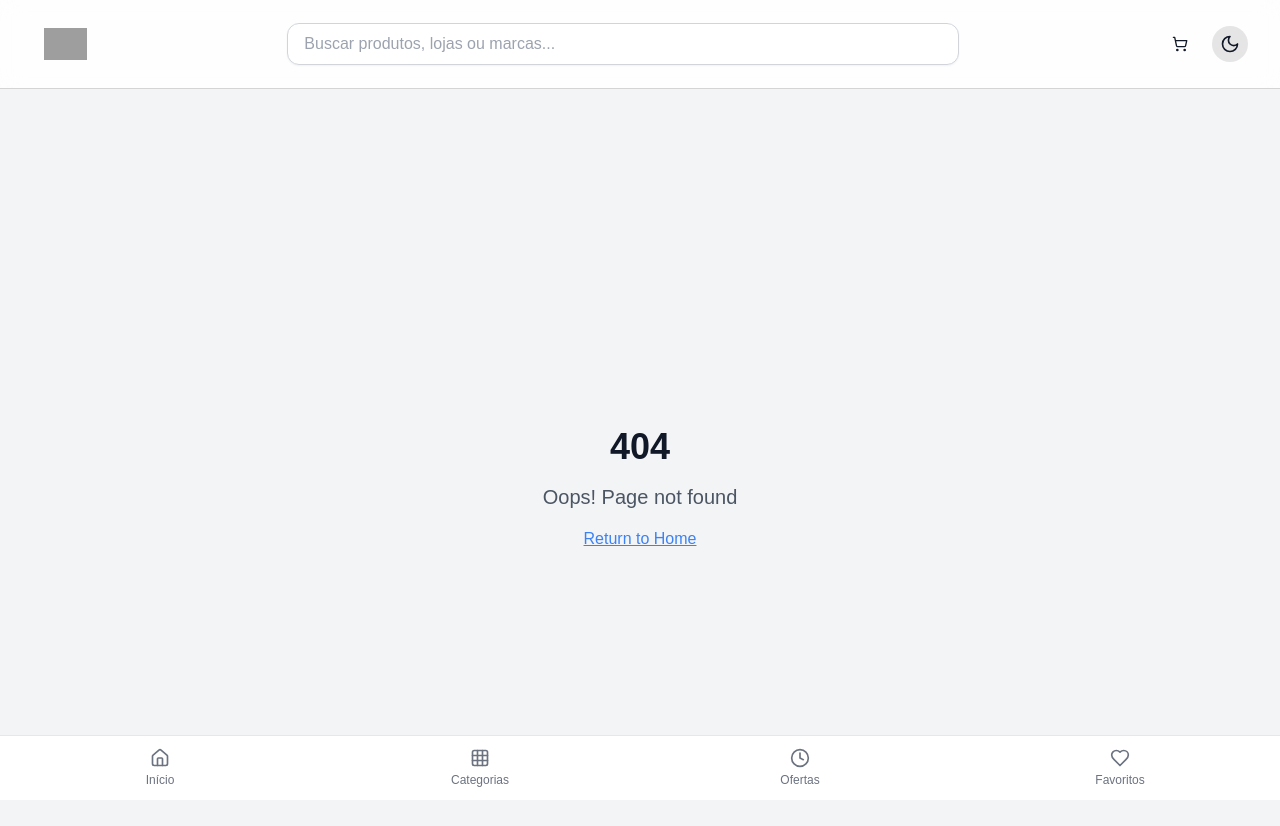
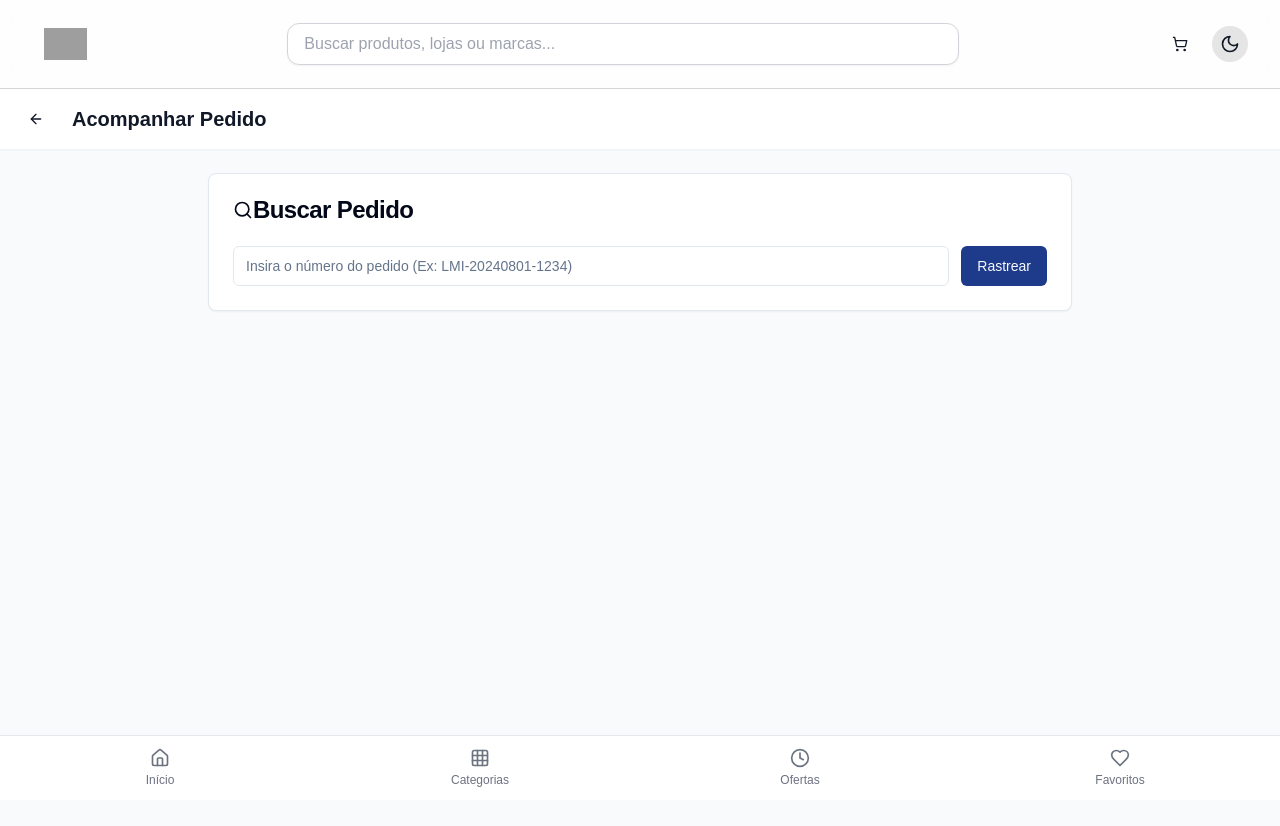
Before and after one commit to Omaralyxt/Lumi, a React (Vite) app: page /track-order in a window 1280 px wide. Before the commit this address had no page. Shown: the top 826 px of the page. Built offline with nearby package versions, Linux system fonts and the light colour scheme; grey boxes are pictures that could not be loaded.

Commit message:
[dyad] Implemented a basic order tracking page and added its route to the application. - wrote 2 file(s)

```diff
--- a/src/App.tsx
+++ b/src/App.tsx
@@ -26,6 +26,7 @@ import { OrdersProvider } from "./context/OrdersContext";
 import OrderConfirmationPage from "./pages/OrderConfirmationPage";
 import { FavoritesProvider } from "./context/FavoritesContext";
 import RootRedirect from "./components/RootRedirect";
+import TrackOrderPage from "./pages/TrackOrderPage"; // Importação adicionada
 
 const queryClient = new QueryClient();
 
@@ -60,6 +61,7 @@ const App = () => (
                     <Route path="/category/:slug" element={<CategoryProductsPage />} />
                     <Route path="/product/:id" element={<ProductDetail />} />
                     <Route path="/sales/:id" element={<SalesPage />} />
+                    <Route path="/track-order" element={<TrackOrderPage />} /> {/* Rota adicionada */}
 
                     {/* Rotas de Autenticação (Apenas Comprador) */}
                     <Route path="/login" element={<BuyerLogin />} />
--- /dev/null
+++ b/src/pages/TrackOrderPage.tsx
@@ -0,0 +1,173 @@
+"use client";
+
+import React, { useState, useCallback } from "react";
+import { ArrowLeft, Search, Package, Truck, CheckCircle, Clock, XCircle } from "lucide-react";
+import { Button } from "@/components/ui/button";
+import { Card, CardContent, CardHeader, CardTitle } from "@/components/ui/card";
+import { Input } from "@/components/ui/input";
+import { Link, useNavigate } from "react-router-dom";
+import { toast } from "sonner";
+
+interface TrackingStep {
+  status: string;
+  date: string;
+  icon: React.ElementType;
+  color: string;
+}
+
+const getTrackingHistory = (orderNumber: string): TrackingStep[] => {
+  // Simulação de rastreamento baseado no último dígito do número do pedido
+  const lastDigit = parseInt(orderNumber.slice(-1)) || 0;
+
+  const baseHistory: TrackingStep[] = [
+    { status: "Pedido Recebido", date: "2024-08-01 10:00", icon: Package, color: "text-blue-600" },
+    { status: "Pagamento Confirmado", date: "2024-08-01 10:15", icon: CheckCircle, color: "text-green-600" },
+    { status: "Preparando para Envio", date: "2024-08-01 14:30", icon: Clock, color: "text-yellow-600" },
+    { status: "Enviado", date: "2024-08-02 09:00", icon: Truck, color: "text-purple-600" },
+    { status: "Em Trânsito", date: "2024-08-03 11:00", icon: Truck, color: "text-purple-600" },
+    { status: "Entregue", date: "2024-08-04 15:00", icon: CheckCircle, color: "text-green-600" },
+  ];
+
+  if (lastDigit % 3 === 0) {
+    // Pedido Cancelado
+    return [
+      ...baseHistory.slice(0, 2),
+      { status: "Cancelado pelo Vendedor", date: "2024-08-02 11:00", icon: XCircle, color: "text-red-600" },
+    ];
+  } else if (lastDigit % 2 === 0) {
+    // Pedido em Trânsito
+    return baseHistory.slice(0, 5);
+  } else {
+    // Pedido Entregue
+    return baseHistory;
+  }
+};
+
+export default function TrackOrderPage() {
+  const [orderNumber, setOrderNumber] = useState("");
+  const [trackingResult, setTrackingResult] = useState<TrackingStep[] | null>(null);
+  const [searchAttempted, setSearchAttempted] = useState(false);
+  const navigate = useNavigate();
+
+  const handleTrack = useCallback((e: React.FormEvent) => {
+    e.preventDefault();
+    setSearchAttempted(true);
+
+    if (orderNumber.trim().length < 5) {
+      toast.error("Por favor, insira um número de pedido válido.");
+      setTrackingResult(null);
+      return;
+    }
+
+    // Simulação de busca
+    const result = getTrackingHistory(orderNumber.trim());
+    setTrackingResult(result);
+
+    if (result.length === 0) {
+      toast.error("Pedido não encontrado.");
+    } else {
+      toast.success(`Status do pedido #${orderNumber} carregado.`);
+    }
+  }, [orderNumber]);
+
+  const currentStatus = trackingResult ? trackingResult[trackingResult.length - 1] : null;
+
+  return (
+    <div className="min-h-screen bg-gray-50 dark:bg-gray-950 pb-20 font-body">
+      {/* Header */}
+      <div className="bg-white shadow-sm sticky top-0 z-40 dark:bg-gray-800">
+        <div className="max-w-7xl mx-auto px-4 py-3">
+          <div className="flex items-center space-x-4">
+            <Button variant="ghost" size="sm" onClick={() => navigate(-1)}>
+              <ArrowLeft className="h-4 w-4" />
+            </Button>
+            <h1 className="text-xl font-bold text-gray-900 dark:text-white">Acompanhar Pedido</h1>
+          </div>
+        </div>
+      </div>
+
+      {/* Main Content */}
+      <div className="max-w-4xl mx-auto px-4 py-6">
+        <Card className="mb-8 dark:bg-gray-800 dark:border-gray-700">
+          <CardHeader>
+            <CardTitle className="flex items-center space-x-2">
+              <Search className="h-5 w-5" />
+              Buscar Pedido
+            </CardTitle>
+          </CardHeader>
+          <CardContent>
+            <form onSubmit={handleTrack} className="flex space-x-3">
+              <Input
+                type="text"
+                placeholder="Insira o número do pedido (Ex: LMI-20240801-1234)"
+                value={orderNumber}
+                onChange={(e) => setOrderNumber(e.target.value)}
+                className="flex-1"
+                required
+              />
+              <Button type="submit">Rastrear</Button>
+            </form>
+          </CardContent>
+        </Card>
+
+        {searchAttempted && !trackingResult && (
+          <div className="text-center py-12 text-gray-500 dark:text-gray-400">
+            <XCircle className="h-12 w-12 mx-auto mb-4 text-red-500" />
+            <p>Não foi possível encontrar o pedido com o número "{orderNumber}".</p>
+            <p className="text-sm mt-2">Verifique o número e tente novamente.</p>
+          </div>
+        )}
+
+        {trackingResult && currentStatus && (
+          <Card className="dark:bg-gray-800 dark:border-gray-700">
+            <CardHeader>
+              <CardTitle className="text-2xl">
+                Status do Pedido #{orderNumber}
+              </CardTitle>
+              <p className="text-sm text-gray-600 dark:text-gray-400">
+                Última atualização: <span className="font-semibold">{currentStatus.date}</span>
+              </p>
+            </CardHeader>
+            <CardContent>
+              <div className="flex items-center space-x-4 mb-6 p-4 rounded-lg bg-blue-50 dark:bg-blue-900/30 border border-blue-200 dark:border-blue-700">
+                <currentStatus.icon className={`h-8 w-8 ${currentStatus.color}`} />
+                <div>
+                  <p className="text-lg font-bold text-gray-900 dark:text-white">{currentStatus.status}</p>
+                  <p className="text-sm text-gray-600 dark:text-gray-300">Seu pedido está atualmente em: {currentStatus.status}</p>
+                </div>
+              </div>
+
+              {/* Timeline */}
+              <div className="space-y-4">
+                {trackingResult.map((step, index) => {
+                  const Icon = step.icon;
+                  const isLast = index === trackingResult.length - 1;
+                  const isCompleted = index < trackingResult.length - 1;
+
+                  return (
+                    <div key={index} className="flex">
+                      <div className="flex flex-col items-center mr-4">
+                        <div className={`w-8 h-8 rounded-full flex items-center justify-center ${
+                          isLast ? 'bg-blue-600 text-white' : isCompleted ? 'bg-green-100 text-green-600' : 'bg-gray-200 text-gray-500'
+                        }`}>
+                          <Icon className="h-4 w-4" />
+                        </div>
+                        {!isLast && (
+                          <div className={`h-10 w-0.5 ${isCompleted ? 'bg-green-300' : 'bg-gray-300'}`}></div>
+                        )}
+                      </div>
+                      <div className={`pb-4 ${isLast ? 'font-semibold' : 'text-gray-600 dark:text-gray-400'}`}>
+                        <p className={`${isLast ? 'text-gray-900 dark:text-white' : ''}`}>{step.status}</p>
+                        <p className="text-xs">{step.date}</p>
+                      </div>
+                    </div>
+                  );
+                })}
+              </div>
+            </CardContent>
+          </Card>
+        )}
+      </div>
+    </div>
+  );
+}
```
